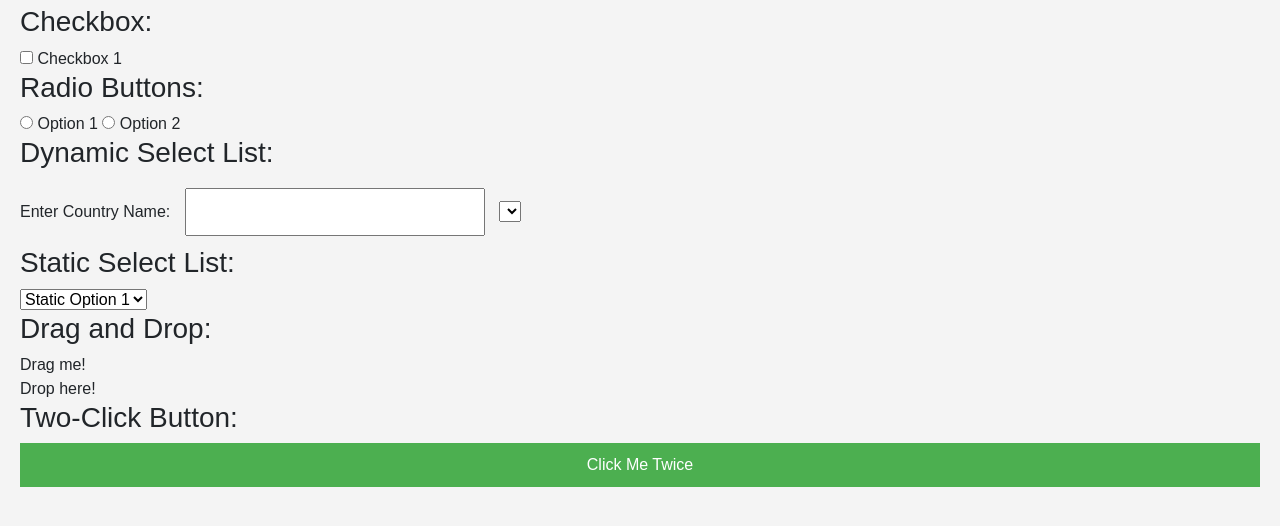
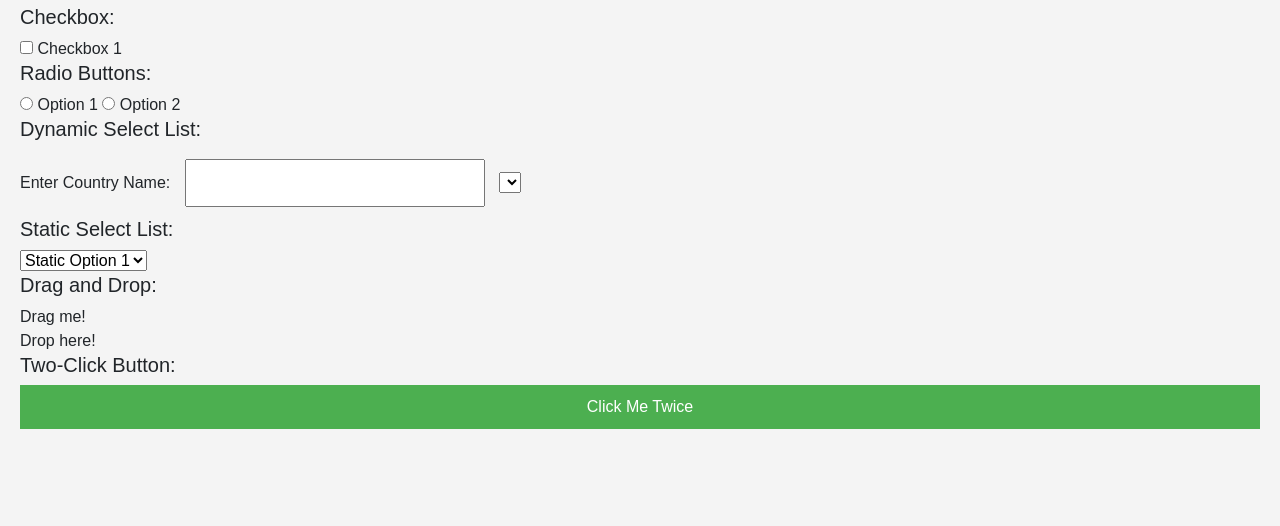
Before and after one commit to AnilPatidar/Cypress-Test-Framework, a website: page index.html in a window 1280 px wide. Shown: the part 220-746 px from the top of the page. Drawn offline with nearby package versions, Linux system fonts and the light colour scheme.

Commit message:
Update index.html

```diff
--- a/index.html
+++ b/index.html
@@ -96,18 +96,18 @@
 
             <h1>Cypress Practice Website</h1>
 
-    <h3>Checkbox:</h3>
+    <h5>Checkbox:</h5>
     <input type="checkbox" id="checkbox1" name="checkbox1">
     <label for="checkbox1">Checkbox 1</label>
 
-    <h3>Radio Buttons:</h3>
+    <h5>Radio Buttons:</h5>
     <input type="radio" id="radio1" name="radio" value="option1">
     <label for="radio1">Option 1</label>
     <input type="radio" id="radio2" name="radio" value="option2">
     <label for="radio2">Option 2</label>
 
 
-   <h3>Dynamic Select List:</h3>
+   <h5>Dynamic Select List:</h5>
     <label for="countryInput">Enter Country Name:</label>
     <input type="text" id="countryInput" oninput="updateCountryList()">
     <select id="dynamicSelect"></select>
@@ -133,18 +133,18 @@
         }
     </script>
 
-    <h3>Static Select List:</h3>
+    <h5>Static Select List:</h5>
     <select id="staticSelect">
         <option value="staticOption1">Static Option 1</option>
         <option value="staticOption2">Static Option 2</option>
         <option value="staticOption3">Static Option 3</option>
     </select>
 
-    <h3>Drag and Drop:</h3>
+    <h5>Drag and Drop:</h5>
     <div id="draggable" draggable="true">Drag me!</div>
     <div id="droppable">Drop here!</div>
 
-    <h3>Two-Click Button:</h3>
+    <h5>Two-Click Button:</h5>
     <button id="twoClickButton" onclick="toggleTextArea()">Click Me Twice</button>
     <textarea id="hiddenTextArea" style="display: none;">This text area is hidden by default</textarea>
 
```
